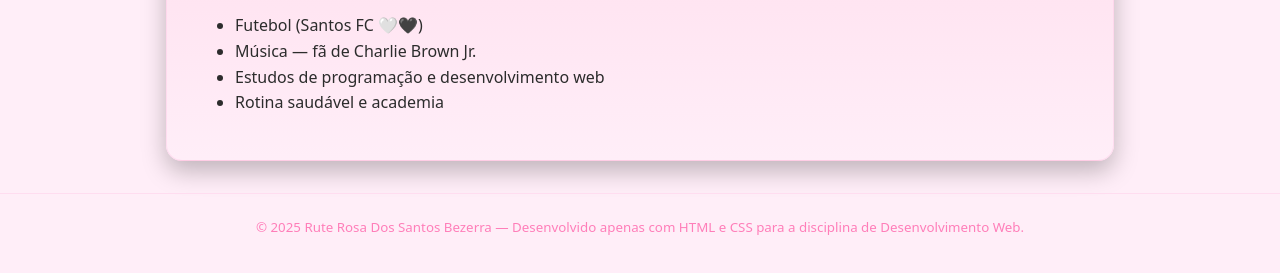
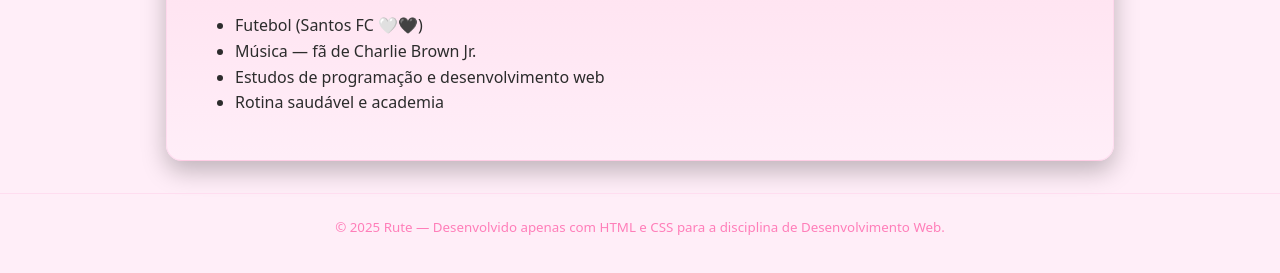
Before and after one commit to Rutetec/Portf-lio-Pessoal, a plain HTML site: page sobre.html in a window 1280 px wide. Shown: the part 351-624 px from the top of the page. Drawn offline with Linux system fonts and the light colour scheme.

Commit message:
Add files via upload

```diff
--- a/sobre.html
+++ b/sobre.html
@@ -43,7 +43,7 @@
 
 
 <footer class="footer">
-  <small>© 2025 Rute Rosa Dos Santos Bezerra — Desenvolvido apenas com HTML e CSS para a disciplina de Desenvolvimento Web.</small>
+  <small>© 2025 Rute — Desenvolvido apenas com HTML e CSS para a disciplina de Desenvolvimento Web.</small>
 </footer>
 
 </body>
```
